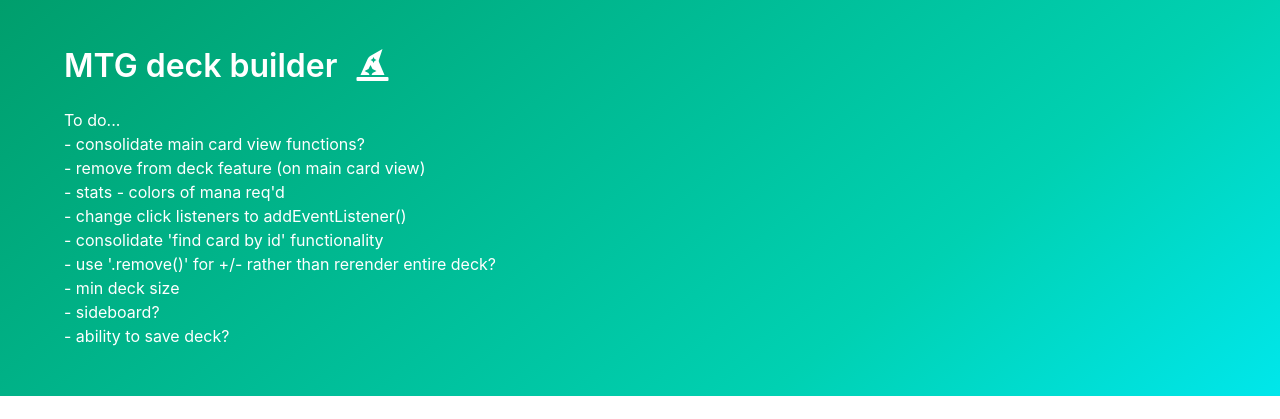
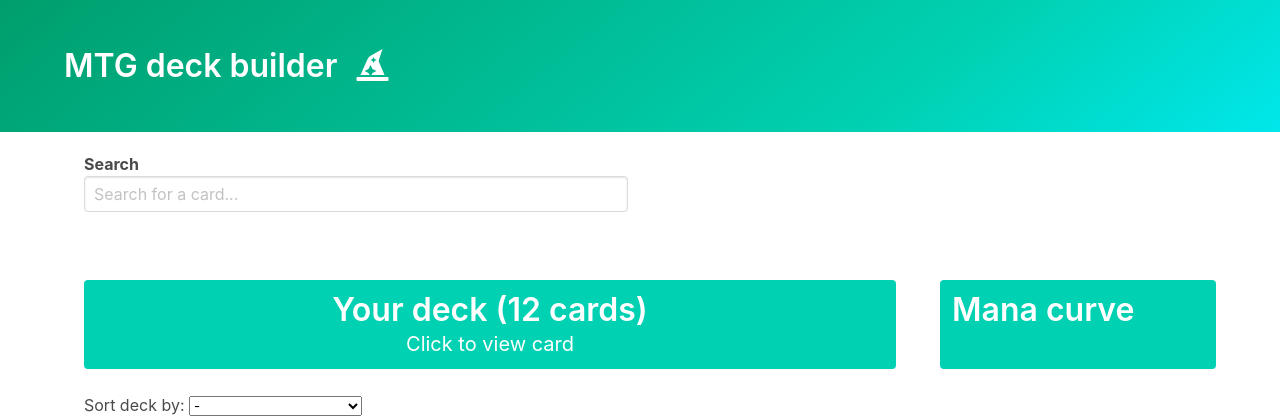
Before and after one commit to matt-kukawski/mtg-deck-builder, a PHP site: page / in a window 1280 px wide. Shown: the top 419 px of the page. Run offline with PHP 8.4, Linux system fonts and the light colour scheme; some libraries are stand-ins or nearby versions.

Commit message:
styling updated

```diff
--- a/chart.js
+++ b/chart.js
@@ -9,7 +9,7 @@
             datasets: [{
                 label: 'No. of cards',
                 data: cardData,
-                backgroundColor: 'hsl(120,100%, 50%)',
+                backgroundColor: 'hsla(199, 100%, 50%, 1)',
                 borderWidth: 0,
                 // barThickness: 50//,
                 categoryPercentage: 0.9,
--- a/index.html
+++ b/index.html
@@ -23,6 +23,7 @@
               <i class="fas fa-hat-wizard"></i>
             </span>
           </h1>
+<!--
           <h4>To do...</h4>
           <ul>
             <li>- consolidate main card view functions?</li>
@@ -35,11 +36,17 @@
             <li>- sideboard?</li>
             <li>- ability to save deck?</li>
           </ul>
+-->
         </div>
       </div>
     </section>
     <div class="container">
-      <div id="autocomplete-container"></div>
+      <div class="columns">
+        <div class="column">
+          <div id="autocomplete-container"></div>
+        </div>
+        <div class="column"></div>
+      </div>
       <div class="autocomplete-summary"></div>
 
       <div class="columns">
@@ -55,8 +62,20 @@
           <div class="deck-summary"></div>
         </div>
 
-        <div class="column chart-column">
-          <div id="mana-chart-div">
+        <!-- <div class="column chart-column mana-curve-column"> -->
+          <!-- <div id="mana-chart-div"> -->
+            <!-- <div class="notification is-primary deck-header-cont"> -->
+              <!-- <h1 class="title">Mana curve</h1> -->
+            <!-- </div> -->
+            <!-- <canvas id="myChart" width="400" height="400"></canvas> -->
+          <!-- </div> -->
+        <!-- </div> -->
+
+        <div class="column mana-curve-column">
+          <div class="deck-header">
+            <div class="column notification is-primary mana-curve-cont">
+              <h1 class="title">Mana curve</h1>
+            </div>
             <canvas id="myChart" width="400" height="400"></canvas>
           </div>
         </div>
--- a/style.css
+++ b/style.css
@@ -1,3 +1,4 @@
+
 .deck-header-cont {
     width: 100%;/* 600px; */
     text-align: center;
@@ -62,7 +63,7 @@
 
   .feature-img {
     width: 80%;
-    padding-left: 10px;
+    /* padding-left: 20px; */
   }
 
   .total-in-deck {
@@ -75,18 +76,42 @@
   }
 
 #myChart {
-  max-width: 300px;
-}
-
-/* .deck-summary {
-  clear: both;
-} */
-
-.deck-summary-column {
-  /* clear: both; */
-  /* margin-bottom: 5px; */
+  /* max-width: 300px; */
+  /* background-color: purple; */
+  padding-top: 10px;
+  margin-top: 20px;
+  margin-left: 20px;
+  float: right;
 }
 
 .chart-column {
   max-width: 25%;
 }
+
+.right-autocomplete {
+  margin-left: 20px;
+}
+
+.left-autocomplete {
+  margin-left: 20px;
+}
+
+.deck-summary-column {
+  margin-left: 20px;
+}
+
+#autocomplete-container {
+  margin-left: 20px;
+}
+
+.mana-curve-cont {
+  height: 89px;
+  text-align: center;
+  display: flex;
+  align-items: stretch;
+}
+
+.mana-curve-column {
+  margin-left: 20px;
+  max-width: 300px;
+}
```
